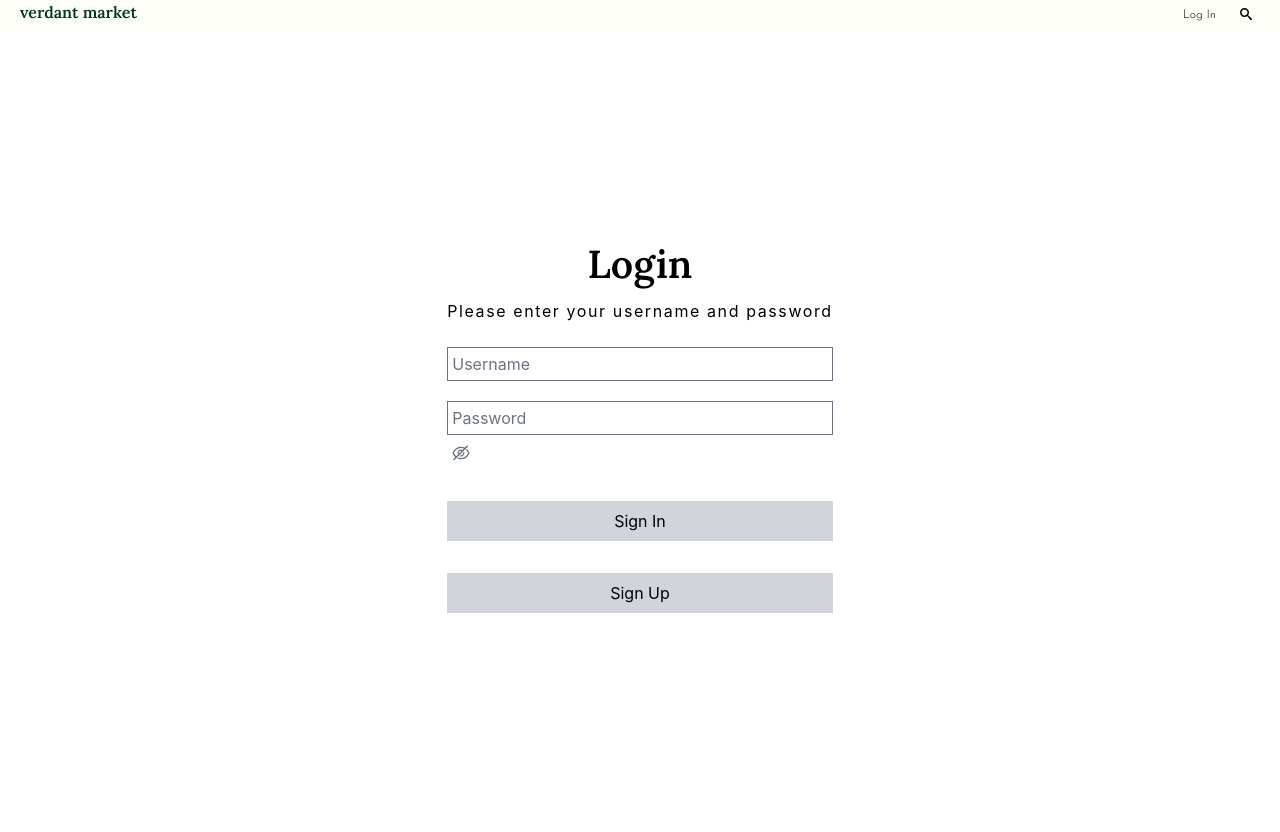
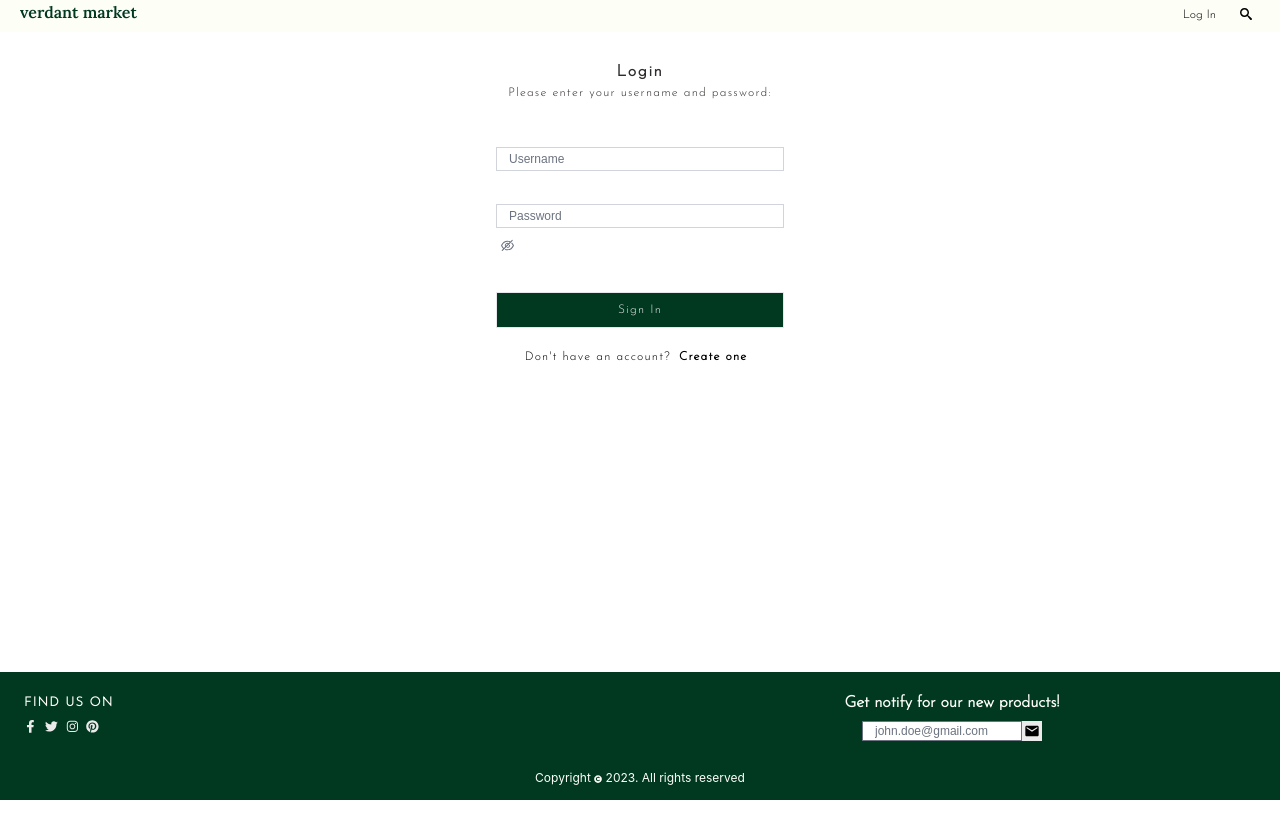
Before and after one commit to ddnech/Mini_Project_3, a React (Create React App) app in the folder projects/client/: page /login in a window 1280 px wide. After the commit the page ends 800 px from the top, so only its background shows below. Built offline with nearby package versions, Linux system fonts and the light colour scheme; the HTML template or start-up script is replaced by a standard one; a web font is replaced by a local one.

Commit message:
revised user login page

```diff
--- a/projects/client/src/component/user/loginUser.jsx
+++ b/projects/client/src/component/user/loginUser.jsx
@@ -61,66 +61,66 @@ export default function LoginUser() {
 
     return (
       <>
-            <div className='w-full h-screen flex'>
-                <div className=' m-auto center'>
-                    <div className='p-4 flex flex-col justify-around'>
+        <div className='grid justify-center mt-3'>
+          <div className='w-screen grid grid-flow-row justify-center'>
               <Formik initialValues={initialValues} validationSchema={validationSchema} onSubmit={handleSubmit}>
                 {({ isSubmitting, status }) => (
                   <Form className='relative'>
-                            <h2 className='text-4xl  text-center h-16 font-lora'>Login</h2>
-                            <p className='text-center mb-8 h-4 font-chivo tracking-wide'>Please enter your username and password</p>
+                    <h2 className='w-72 text-l text-center font-josefin mt-4 text-jetblack tracking-wide font-semibold'>Login</h2>
+                    <p className='text-xs text-center font-josefin mb-4 text-jetblack tracking-wide'>Please enter your username and password:</p>
                     {status && status.success && <p className='text-center text-green-500'>Login successful!</p>}
-                            <div className='flex flex-col mb-2 pb-3'>
-                            <div className='relative'>
+                    <div className='grid grid-cols-1 mt-7 mb-1 pb-3'>
+                      <div className='font-ysa relative mt-4'>
+                        <ErrorMessage name='username' component='div' className='text-redd text-xs absolute -top-5' />
                         <Field
-                                className='border p-1 w-full pr-10'
+                          className='border border-gray-300 h-6 text-xs w-full focus:border-darkgreen focus:ring-0'
                           type='text'
                           name='username'
                           placeholder='Username'
                         />
-                                <ErrorMessage name='username' component='div' className='text-red-500 text-sm absolute left-0 bottom-[-20px]' />
                       </div>
                     </div>
-                            <div className='flex flex-col mb-4'>
-                            <div className='relative'>
+                    <div className='grid grid-cols-1 mb-4'>
+                      <div className='font-ysa relative mt-4'>
+                        <ErrorMessage name='password' component='div' className='text-redd text-xs absolute -top-5' />
                         <Field
-                                className='border p-1 w-full pr-10'
+                          className='border border-gray-300 h-6 text-xs w-full focus:border-darkgreen focus:ring-0'
                           type={showPassword ? 'text' : 'password'}
                           name='password'
                           placeholder='Password'
                         />
-                                <ErrorMessage name='password' component='div' className='text-red-500 text-sm absolute left-0 bottom-[-20px]' />
                         <div className='pt-2 pl-1'>
                           <button
                             type='button'
                             onClick={togglePasswordVisibility}
                             className='text-gray-500 focus:outline-none'
                           >
-                                    {showPassword ? <AiOutlineEye size={20} /> : <AiOutlineEyeInvisible size={20} />}
+                            {showPassword ? <AiOutlineEye size={15} /> : <AiOutlineEyeInvisible size={15} />}
                           </button>
                         </div>
                       </div>
                     </div>
                     <button
-                            className='w-full py-2 my-4 bg-gray-300 hover:bg-gray-400'
+                      className='w-full py-2 my-4 text-xs font-josefin tracking-wide border bg-darkgreen text-flashwhite hover:bg-white hover:text-darkgreen hover:border-darkgreen'
                       type='submit'
                       disabled={isSubmitting}
                     >
                       Sign In
                     </button>
                     {status && status.token && <p className='text-center'>Token: {status.token}</p>}
-                            <button
-                            className='w-full py-2 my-4 bg-gray-300 hover:bg-gray-400'
-                            onClick={handleSignUp}
-                            >
-                            Sign Up
+                    <div className='text-center text-xs font-josefin tracking-wide  mb-6'>
+                      <p>
+                        Don't have an account?
+                        <button className='m-1'>
+                          <span className='p-1 hover:border-b-2 hover:border-darkgreen font-semibold'><Link to='/signup'>Create one</Link></span>
                         </button>
+                      </p>
+                    </div>
                   </Form>
                 )}
               </Formik>
           </div>
         </div>
-                </div>
       </>
     )
 }
--- a/projects/client/src/page/home.jsx
+++ b/projects/client/src/page/home.jsx
@@ -4,16 +4,16 @@ import Footer from "../component/footer"
 
 export default function Home() {
     return (
-        <>
+        <div className="flex flex-col min-h-screen">
             <div className="sticky top-0 z-50">
                 <NavBar />
-            </div>
+            </div>~
             <div>
                 <Header />
             </div>
-            <div>
+            <div className="mt-auto">
                 <Footer />
             </div>
-        </>
+        </div>
     )
 }
--- a/projects/client/src/page/login.jsx
+++ b/projects/client/src/page/login.jsx
@@ -1,15 +1,19 @@
 import LoginUser from "../component/user/loginUser"
 import NavBar from "../component/navbar"
+import Footer from "../component/footer"
 
 export default function LogIn() {
   return (
-    <>
-      <div className="sticky top-0 z-50">
-        <NavBar />
-      </div>
-      <div>
-        <LoginUser />
-      </div>
-    </>
+  <div className="flex flex-col min-h-screen">
+    <div className="sticky top-0 z-50">
+      <NavBar/>
+    </div>
+    <div>
+      <LoginUser/>
+    </div>
+    <div className="mt-auto">
+      <Footer/>
+    </div>
+  </div>
   )
 }
```
Lines whose indentation alone changed are shown as unchanged.
